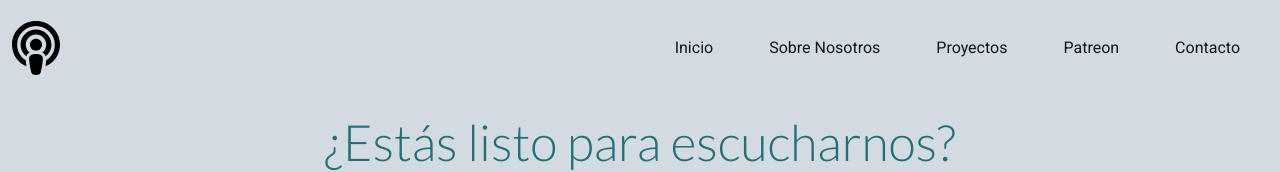
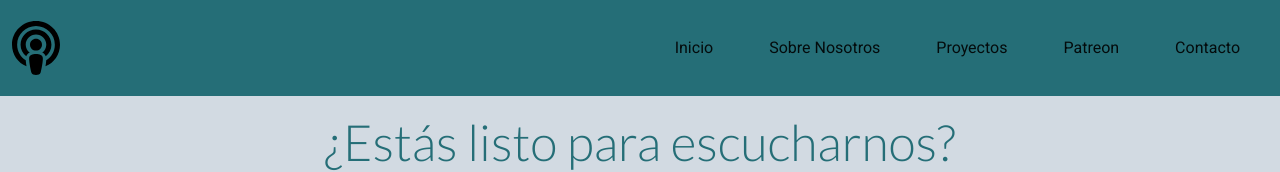
Before and after one commit to victorjbriceno/podcast-victor-briceno, a website: page index.html in a window 1280 px wide. Shown: the top 172 px of the page. Drawn offline with nearby package versions, Linux system fonts and the light colour scheme; files that its build step writes are made by us from their sources.

Commit message:
Corrigiendo variable

```diff
--- a/SCSS/styles.scss
+++ b/SCSS/styles.scss
@@ -55,7 +55,7 @@ button {
 /* NAVEGACION  */
 
 .navegacion {
-    background-color: $color-body;
+    background-color: $color-topbot;
     position: sticky;
     top: 0;
     &__logo {
```
